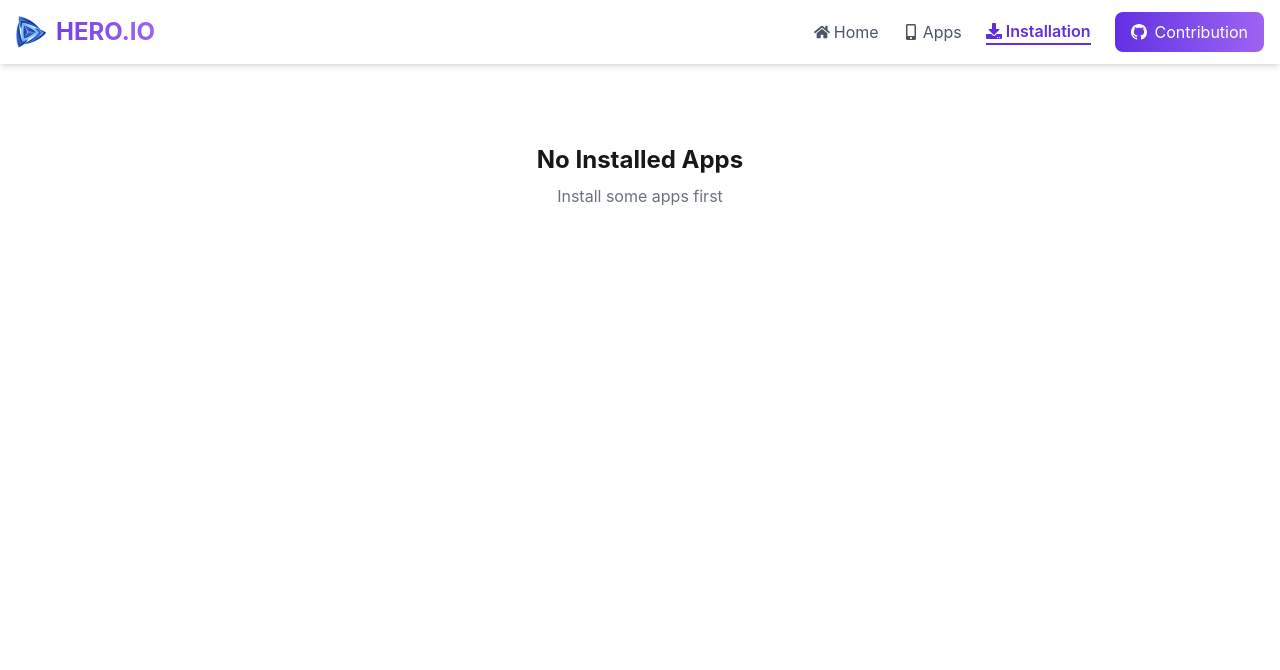
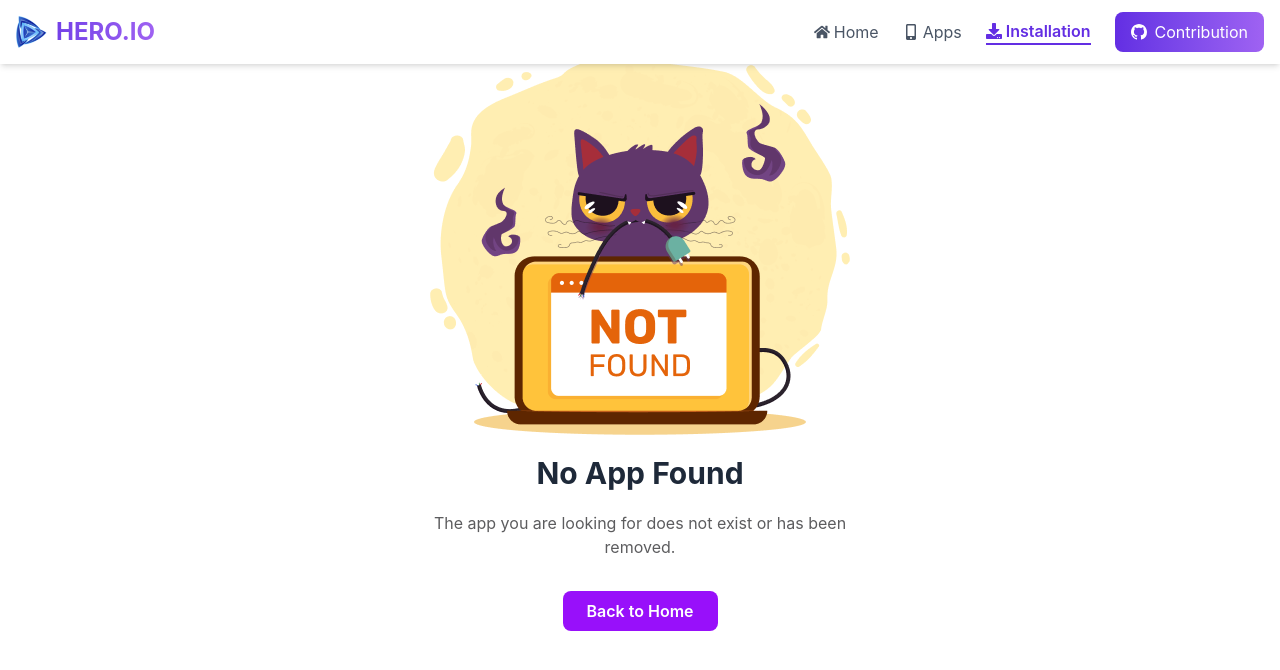
Before and after one commit to plabonmdk/Mission-Restart-A3, a React (Vite) app: page /installation in a window 1280 px wide. Shown: the top 670 px of the page. Built offline with nearby package versions, Linux system fonts and the light colour scheme.

Commit message:
error page and not found page

```diff
--- a/src/pages/AllApps.jsx
+++ b/src/pages/AllApps.jsx
@@ -1,8 +1,10 @@
 import React, { useEffect, useState } from "react";
 import { Link } from "react-router-dom";
+import NotFound from "./NotFound";
 
 const AllApps = () => {
   const [apps, setApps] = useState([]);
+  const [searchTerm, setSearchTerm] = useState("");
 
   useEffect(() => {
     fetch("/app.json")
@@ -11,28 +13,43 @@ const AllApps = () => {
       .catch((err) => console.error(err));
   }, []);
 
+  // Filter apps based on search term
+  const filteredApps = apps.filter(
+    (app) =>
+      app.title.toLowerCase().includes(searchTerm.toLowerCase()) ||
+      app.companyName.toLowerCase().includes(searchTerm.toLowerCase())
+  );
+
   return (
     <div className="p-5 max-w-7xl mx-auto">
-      <h1 className="text-3xl font-bold mb-8 text-center">All Apps</h1>
+      <h1 className="text-3xl font-bold mb-6 text-center">All Apps</h1>
 
+      {/* Search Bar */}
+      <div className="mb-6 flex justify-center">
+        <input
+          type="text"
+          placeholder="Search apps..."
+          value={searchTerm}
+          onChange={(e) => setSearchTerm(e.target.value)}
+          className="w-full sm:w-1/2 px-4 py-2 border rounded-lg shadow-sm focus:outline-none focus:ring-2 focus:ring-purple-500"
+        />
+      </div>
+
+      {/* Apps Grid */}
+      {filteredApps.length > 0 ? (
         <div className="grid grid-cols-1 sm:grid-cols-2 md:grid-cols-3 gap-6">
-        {apps.map((app) => (
+          {filteredApps.map((app) => (
             <div
               key={app.id}
               className="p-4 rounded-2xl shadow-md hover:shadow-xl transition duration-300 bg-white"
             >
-            {/* Image */}
               <img
                 src={app.image}
                 alt={app.title}
                 className="w-full h-40 object-cover rounded-xl mb-4"
               />
-
-            {/* Title & Company */}
               <h2 className="text-lg font-semibold">{app.title}</h2>
               <p className="text-gray-500 text-sm mb-2">{app.companyName}</p>
-
-            {/* Rating & Downloads */}
               <div className="flex justify-between items-center mt-3">
                 <span className="text-yellow-500 font-medium">
                   ⭐ {app.ratingAvg}
@@ -41,16 +58,17 @@ const AllApps = () => {
                   {app.downloads.toLocaleString()} downloads
                 </span>
               </div>
-
-            {/* View Details Button */}
               <Link to={`/apps/${app.id}`}>
-              <button className="mt-4 w-full bg-purple-600 hover:bg-purple-700 text-white py-2 rounded-lg font-semibold hover:bg-orange-600 transition">
+                <button className="mt-4 w-full bg-purple-600 hover:bg-orange-600 text-white py-2 rounded-lg font-semibold transition">
                   View Details
                 </button>
               </Link>
             </div>
           ))}
         </div>
+      ) : (
+        <NotFound></NotFound>
+      )}
     </div>
   );
 };
--- a/src/pages/ErrorPage.jsx
+++ b/src/pages/ErrorPage.jsx
@@ -1,11 +1,34 @@
-import React from 'react';
+import React from "react";
+import error from "../assets/error-404.png"
+const ErrorPage = () => {
+  return (
+    <div className="flex flex-col items-center justify-center min-h-screen p-4 bg-gray-50">
 
-const ErrorPage = () => {
-    return (
-        <div>
 
-        </div>
-    );
+      <img
+        src={error}
+        alt="Error"
+        className="w-full max-w-md rounded-xl mb-6 shadow-lg"
+      />
+
+
+      <div className="text-center space-y-3">
+        <h1 className="text-4xl font-bold text-gray-800">Oops! Something went wrong.</h1>
+        <p className="text-gray-600">
+          The page you are looking for might be removed, had its name changed, or is temporarily unavailable.
+        </p>
+        <p className="text-gray-500">Please try again or go back to the home page.</p>
+
+
+        <a
+          href="/"
+          className="mt-4 inline-block px-6 py-2 bg-purple-600 hover:bg-purple-700 text-white rounded-lg font-semibold transition"
+        >
+          Back to Home
+        </a>
+      </div>
+    </div>
+  );
 };
 
 export default ErrorPage;
--- a/src/pages/MyInstallation.jsx
+++ b/src/pages/MyInstallation.jsx
@@ -1,4 +1,5 @@
 import React, { useEffect, useState } from "react";
+import NotFound from "./NotFound";
 
 const MyInstallation = () => {
   const [apps, setApps] = useState([]);
@@ -31,10 +32,7 @@ const MyInstallation = () => {
 
   if (apps.length === 0) {
     return (
-      <div className="text-center mt-20">
-        <h2 className="text-2xl font-bold">No Installed Apps </h2>
-        <p className="text-gray-500 mt-2">Install some apps first</p>
-      </div>
+      <NotFound></NotFound>
     );
   }
 
--- /dev/null
+++ b/src/pages/NotFound.jsx
@@ -0,0 +1,26 @@
+import React from "react";
+import { BiErrorCircle } from "react-icons/bi";
+import { Link } from "react-router-dom";
+import notFount from "../assets/App-Error.png"
+
+const NotFound = ({ message }) => {
+  return (
+    <div className="flex flex-col items-center justify-center h-[70vh] space-y-5 text-center px-4">
+      <img src={notFount} alt="" />
+      <h2 className="text-3xl font-bold text-gray-800">
+        {message || "No App Found"}
+      </h2>
+      <p className="opacity-70 max-w-md">
+        The app you are looking for does not exist or has been removed.
+      </p>
+      <Link
+        to="/"
+        className="mt-3 px-6 py-2 bg-purple-600 hover:bg-purple-700 text-white rounded-lg font-semibold transition"
+      >
+        Back to Home
+      </Link>
+    </div>
+  );
+};
+
+export default NotFound;
```
Lines whose indentation alone changed are shown as unchanged.
